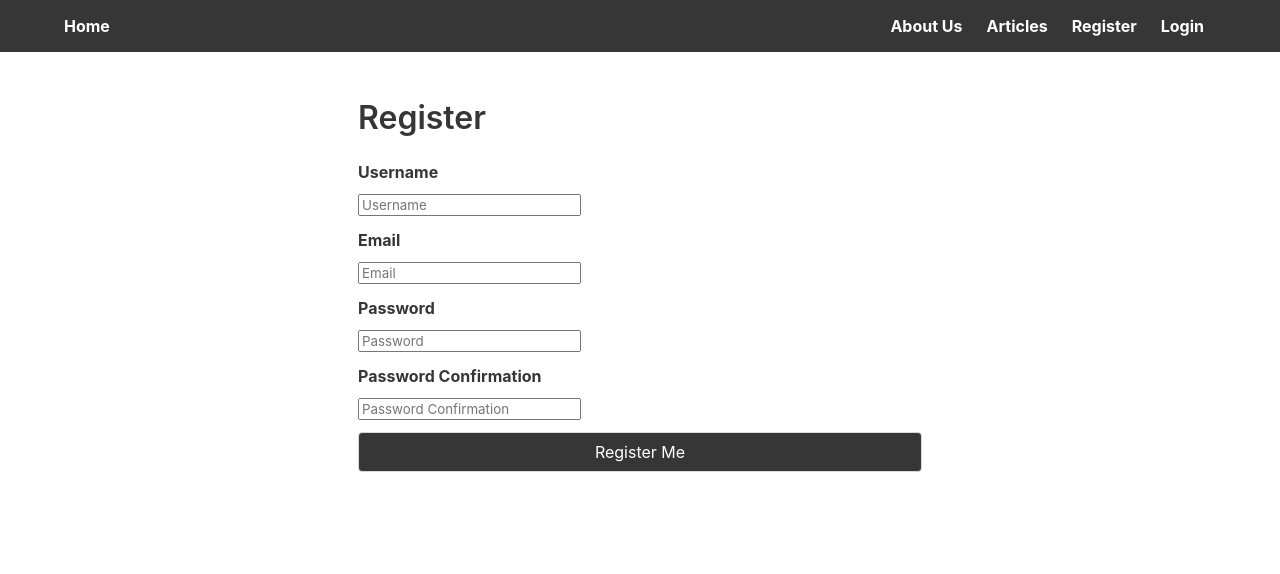
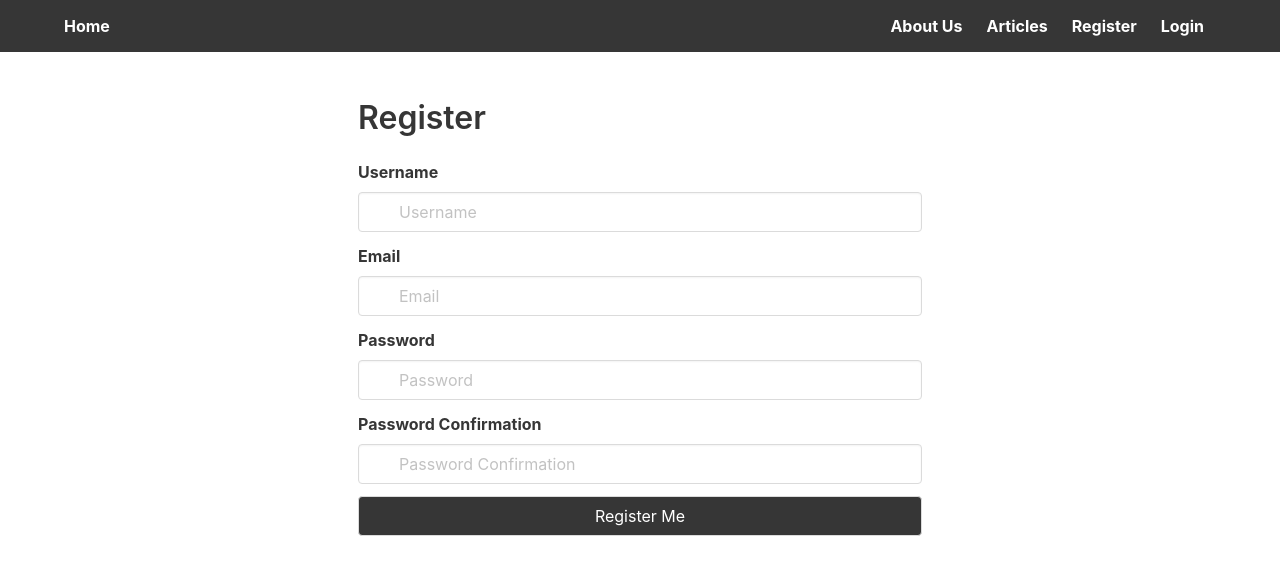
Before and after one commit to latchjack/sei-final-project, a React (Create React App) app in the folder frontend/: page /register in a window 1280 px wide. Shown: the top 574 px of the page. Built offline with nearby package versions, Linux system fonts and the light colour scheme.

Commit message:
registrationsuccessful

```diff
--- a/frontend/src/components/auth/Register.js
+++ b/frontend/src/components/auth/Register.js
@@ -42,6 +42,7 @@ class Register extends React.Component {
               <label className="label">Username</label>
               <div className="control has-icons-left">
               <input
+                      className={`input ${this.state.errors.username ? 'is-danger' : ''}`}
                       placeholder="Username"
                       required
                       name="username"
@@ -56,6 +57,7 @@ class Register extends React.Component {
               <label className="label">Email</label>
               <div className="control has-icons-left">
               <input
+                      className={`input ${this.state.errors.username ? 'is-danger' : ''}`}
                       placeholder="Email"
                       required
                       name="email"
@@ -70,6 +72,7 @@ class Register extends React.Component {
               <label className="label">Password</label>
               <div className="control has-icons-left">
               <input
+                      className={`input ${this.state.errors.username ? 'is-danger' : ''}`}
                       placeholder="Password"
                       required
                       name="password"
@@ -85,6 +88,7 @@ class Register extends React.Component {
               <label className="label">Password Confirmation</label>
               <div className="control has-icons-left">
               <input
+                      className={`input ${this.state.errors.username ? 'is-danger' : ''}`}
                       placeholder="Password Confirmation"
                       required
                       type="password"
```
